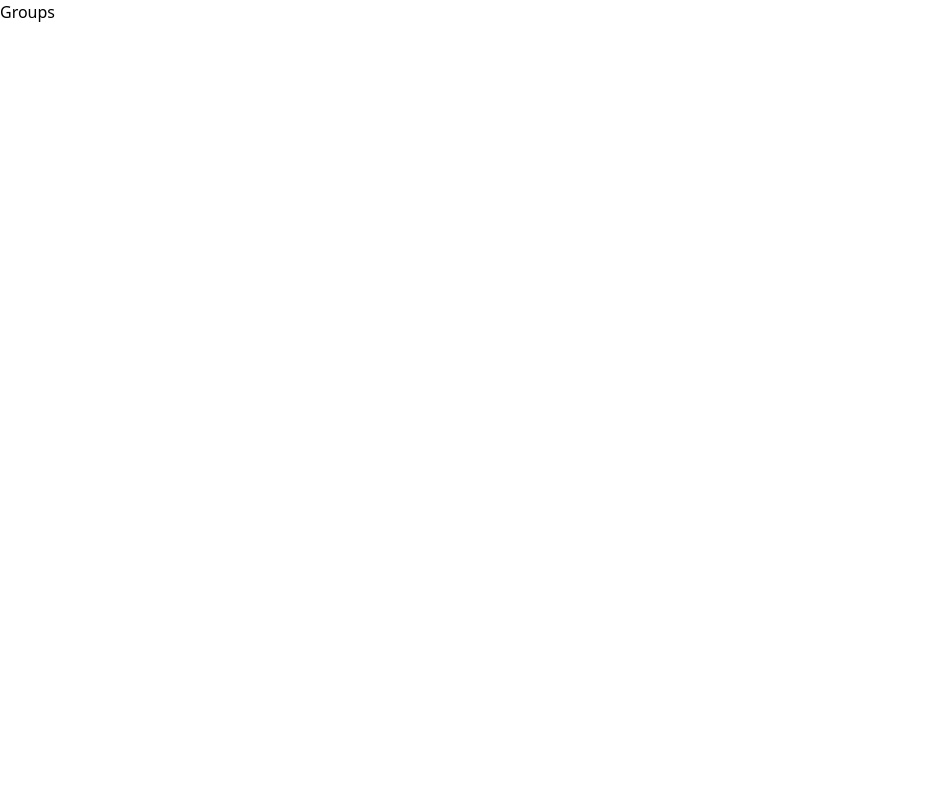
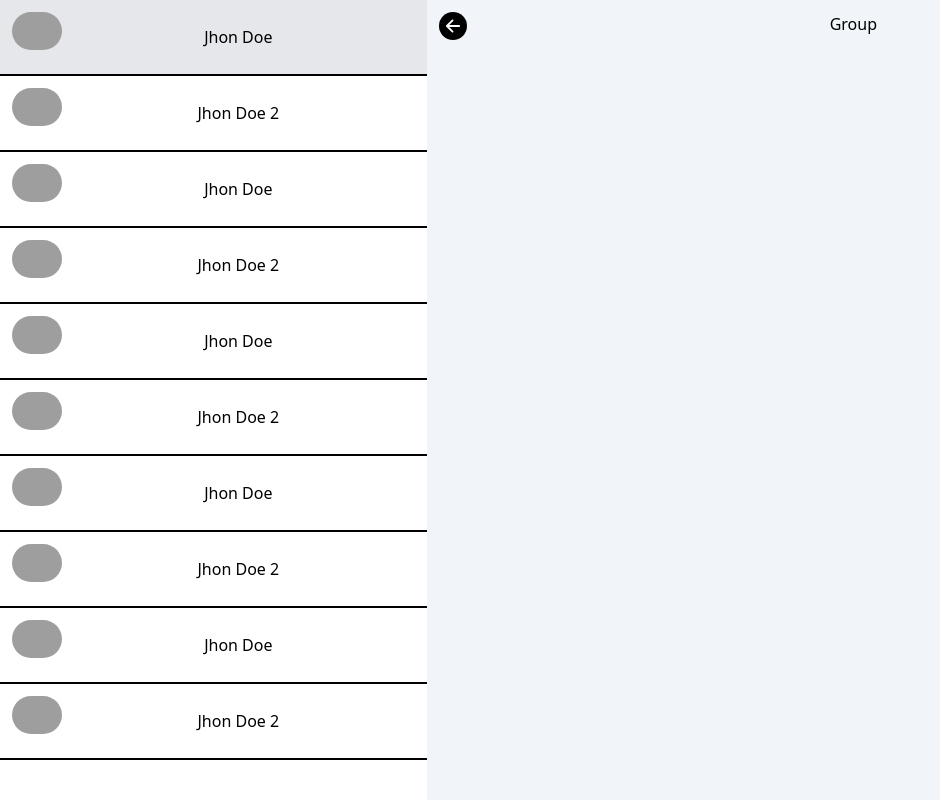
Before and after one commit to Coding2alpha/ChatApp, a React (Vite) app in the folder frontend/: page /groups in a window 1280 px wide. Shown: the whole page, without its empty margins (0-940 px from the left). Built offline with nearby package versions, Linux system fonts and the light colour scheme; grey boxes are pictures that could not be loaded.

Commit message:
Groups Frontend

```diff
--- a/frontend/src/pages/Groups.jsx
+++ b/frontend/src/pages/Groups.jsx
@@ -1,6 +1,147 @@
+import { Link, useNavigate, useSearchParams } from "react-router-dom";
+import { sampleChats } from "../components/constants/sampleData";
+import { IoArrowBack } from "react-icons/io5";
+import { IoIosMenu } from "react-icons/io";
+import { memo, useEffect, useState } from "react";
+import AvatarCard from "../components/AvatarCard";
+
 const Groups = () => {
+  const navigate = useNavigate();
+  const [isOpen, setIsOpen] = useState(false);
+
+  const chatId = useSearchParams()[0].get('group')
+  console.log(chatId);
+
   return (
-    <div>Groups</div>
-  )
+    <div className="grid grid-cols-3 h-[100vh]">
+      <div className="hidden sm:block overflow-auto">
+        <GroupList myGroup={sampleChats} chatId={chatId} />
+      </div>
+      <div className="bg-slate-100 sm:col-span-2 col-span-3 flex justify-center relative px-1 py-3">
+        <IoArrowBack
+          className="absolute top-3 left-3 text-2xl cursor-pointer hover:bg-gray-700 p-1 text-white bg-black rounded-full h-7 w-7"
+          onClick={() => navigate("/")}
+        />
+        <IoIosMenu
+          className="absolute top-3 right-3 text-2xl sm:hidden block"
+          onClick={() => setIsOpen(true)}
+        />
+        Group
+        <Drawer isOpen={isOpen} setIsOpen={setIsOpen} chatId={chatId}/>
+      </div>
+    </div>
+  );
+};
+
+function Drawer({ isOpen, setIsOpen,chatId }) {
+  const [isScreenWide, setIsScreenWide] = useState(false);
+
+  useEffect(() => {
+    // Function to check if the screen width is greater than "sm" breakpoint
+    const checkScreenWidth = () => {
+      const screenWidth = window.innerWidth;
+      const isWide = screenWidth > 640; // Assuming "sm" breakpoint is 640px
+      setIsScreenWide(isWide);
+
+      // If screen is wide and drawer is open, close the drawer
+      if (isWide && isOpen) {
+        setIsOpen(false);
+      }
+    };
+
+    // Add event listener to check screen width on resize
+    window.addEventListener("resize", checkScreenWidth);
+
+    // Initial check on component mount
+    checkScreenWidth();
+
+    // Clean up event listener on component unmount
+    return () => {
+      window.removeEventListener("resize", checkScreenWidth);
+    };
+  }, [isOpen]);
+  return (
+    <main
+      className={
+        " fixed overflow-hidden z-10 bg-gray-900 bg-opacity-25 inset-0  " +
+        (isOpen
+          ? " transition-opacity opacity-100 duration-500 translate-x-0  "
+          : " -transition-all opacity-0 -translate-x-full ")
+      }
+    >
+      <section
+        className={
+          " w-screen max-w-80 left-0 absolute bg-white h-full shadow-xl " +
+          (isOpen ? " translate-x-0 " : " translate-x-full ")
+        }
+      >
+        <article className="relative w-screen max-w-80 pb-10 flex flex-col space-y-6 overflow-y-scroll h-full">
+          {isOpen && <GroupList myGroup={sampleChats} chatId={chatId} w={80} />}
+        </article>
+      </section>
+      <section
+        className=" w-screen h-full cursor-pointer "
+        onClick={() => {
+          setIsOpen(false);
+        }}
+      ></section>
+    </main>
+  );
 }
-export default Groups
+
+const GroupList = ({ w = "100%", myGroup = [], chatId }) => {
+  return (
+    <div className={`w-${w} flex-col`}>
+      {myGroup.length > 0 ? (
+        myGroup.map((data, index) => {
+          const { avatar, _id, name } = data;
+          return (
+            <div key={index}>
+              <GroupItem
+                index={index}
+                avatar={avatar}
+                name={name}
+                _id={_id}
+                chatId={chatId}
+              />
+            </div>
+          );
+        })
+      ) : (
+        <p className="flex justify-center mt-4">No Group</p>
+      )}
+    </div>
+  );
+};
+
+const GroupItem = memo(({ avatar, _id, name, chatId }) => {
+  return (
+    <Link
+      to={`?group=${_id}`}
+      onClick={e=>
+        {
+          if(chatId===_id){
+          e.preventDefault()
+        }
+        }
+      }
+    >
+      <div
+        className={`flex justify-between gap-4 items-center relative ${
+          chatId===_id
+            ? " bg-black text-white"
+            : "bg:white text-black hover:bg-gray-200"
+        } border-b-2 border-black p-3 `}
+      >
+        {/* avatar */}
+        <AvatarCard avatar={avatar} />
+        <div>
+          <h1>{name}</h1>
+        </div>
+        <div></div>
+      </div>
+    </Link>
+  );
+});
+
+export default Groups;
```
